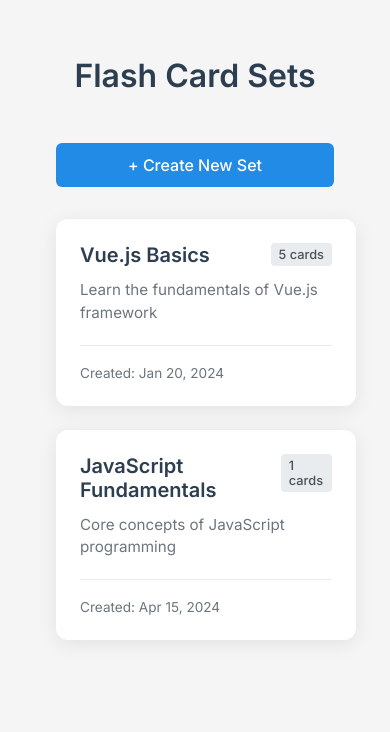
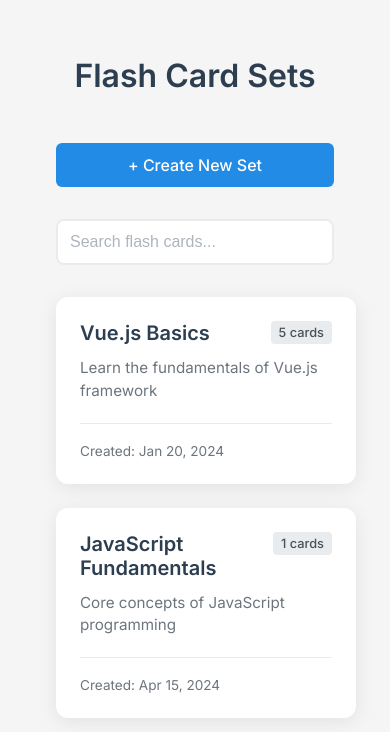
Before and after one commit to vincenttao04/flashcards-fe, a Vue app: page / in a window 390 px wide. Shown: the top 732 px of the page. Built offline with nearby package versions, Linux system fonts and the light colour scheme.

Commit message:
added a search bar to the home page, refactored component folder

```diff
--- /dev/null
+++ b/src/components/SearchBar.vue
@@ -0,0 +1,54 @@
+<template>
+  <div class="search-container">
+    <input
+      type="text"
+      :value="modelValue"
+      @input="$emit('update:modelValue', $event.target.value)"
+      placeholder="Search flash cards..."
+      class="search-input"
+    />
+  </div>
+</template>
+
+<script setup>
+defineProps({
+  modelValue: {
+    type: String,
+    required: true,
+  },
+});
+
+defineEmits(["update:modelValue"]);
+</script>
+
+<style scoped>
+.search-container {
+  margin-bottom: 2rem;
+}
+
+.search-input {
+  width: 100%;
+  padding: 1rem;
+  font-size: 1rem;
+  border: 2px solid #e9ecef;
+  border-radius: 8px;
+  background-color: white;
+  transition: border-color 0.2s, box-shadow 0.2s;
+}
+
+.search-input:focus {
+  outline: none;
+  border-color: #228be6;
+  box-shadow: 0 0 0 3px rgba(34, 139, 230, 0.1);
+}
+
+.search-input::placeholder {
+  color: #adb5bd;
+}
+
+@media (max-width: 640px) {
+  .search-input {
+    padding: 0.75rem;
+  }
+}
+</style>
--- a/src/components/create/PreviewSection.vue
+++ b/src/components/create/PreviewSection.vue
@@ -33,7 +33,7 @@
 
 <script setup>
 import { ref } from "vue";
-import FlashCard from "../FlashCard.vue";
+import FlashCard from "../flashcard/FlashCard.vue";
 
 const props = defineProps({
   cards: {
--- a/src/components/FlashCardSetCard.vue
+++ b/src/components/flashcard/FlashCardSetCard.vue
@@ -72,6 +72,9 @@
   border-radius: 4px;
   font-size: 0.8rem;
   font-weight: 500;
+  width: fit-content;
+  text-align: center;
+  white-space: nowrap;
 }
 
 .set-description {
--- a/src/views/FlashCardApp.vue
+++ b/src/views/FlashCardApp.vue
@@ -39,9 +39,9 @@
 import { ref, computed, onMounted, watch } from "vue";
 import { useRoute, useRouter } from "vue-router";
 import { getFlashCardSet } from "../data/flashCardSets.js";
-import FlashCard from "../components/FlashCard.vue";
-import CardNavigator from "../components/CardNavigator.vue";
-import CardIndicators from "../components/CardIndicators.vue";
+import FlashCard from "../components/flashcard/FlashCard.vue";
+import CardNavigator from "../components/flashcard/CardNavigator.vue";
+import CardIndicators from "../components/flashcard/CardIndicators.vue";
 
 const route = useRoute();
 const router = useRouter();
--- a/src/views/HomePage.vue
+++ b/src/views/HomePage.vue
@@ -7,15 +7,43 @@
       </router-link>
     </div>
 
+    <SearchBar v-model="searchQuery" />
+
     <div class="flash-card-sets">
-      <FlashCardSetCard v-for="set in flashCardSets" :key="set.id" :set="set" />
+      <FlashCardSetCard
+        v-for="set in filteredFlashCardSets"
+        :key="set.id"
+        :set="set"
+      />
     </div>
   </div>
 </template>
 
 <script setup>
-import FlashCardSetCard from "../components/FlashCardSetCard.vue";
+import { ref, computed } from "vue";
+import SearchBar from "../components/SearchBar.vue";
+import FlashCardSetCard from "../components/flashcard/FlashCardSetCard.vue";
 import { flashCardSets } from "../data/flashCardSets.js";
+
+const searchQuery = ref("");
+
+const filteredFlashCardSets = computed(() => {
+  const query = searchQuery.value.toLowerCase().trim();
+
+  if (!query) return flashCardSets;
+
+  return flashCardSets.filter((set) => {
+    const titleMatch = set.title.toLowerCase().includes(query);
+    const descriptionMatch = set.description.toLowerCase().includes(query);
+    const cardsMatch = set.cards.some(
+      (card) =>
+        card.question.toLowerCase().includes(query) ||
+        card.answer.toLowerCase().includes(query)
+    );
+
+    return titleMatch || descriptionMatch || cardsMatch;
+  });
+});
 </script>
 
 <style scoped>
```
Also changed, not shown: src/components/flashcard/CardIndicators.vue (renamed from src/components/CardIndicators.vue), src/components/flashcard/CardNavigator.vue (renamed from src/components/CardNavigator.vue), src/components/flashcard/FlashCard.vue (renamed from src/components/FlashCard.vue).
